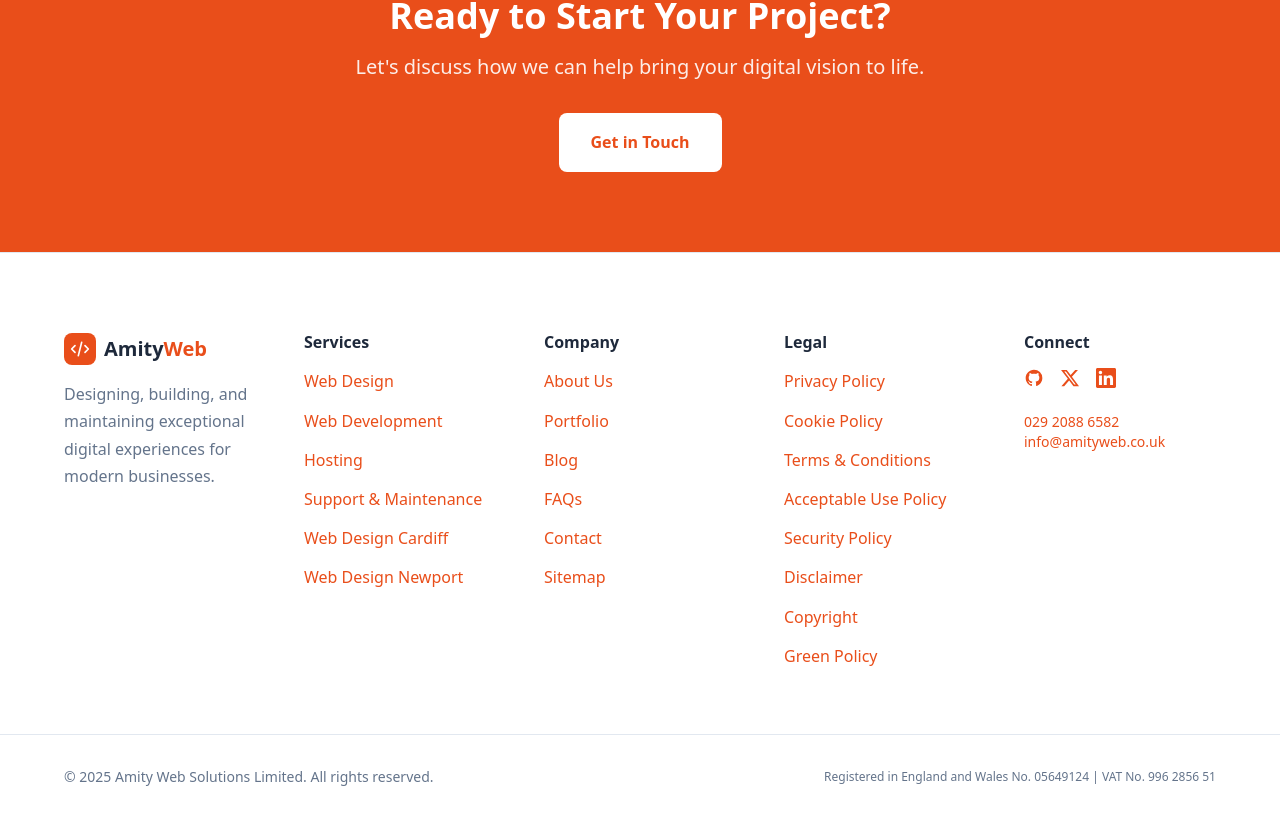
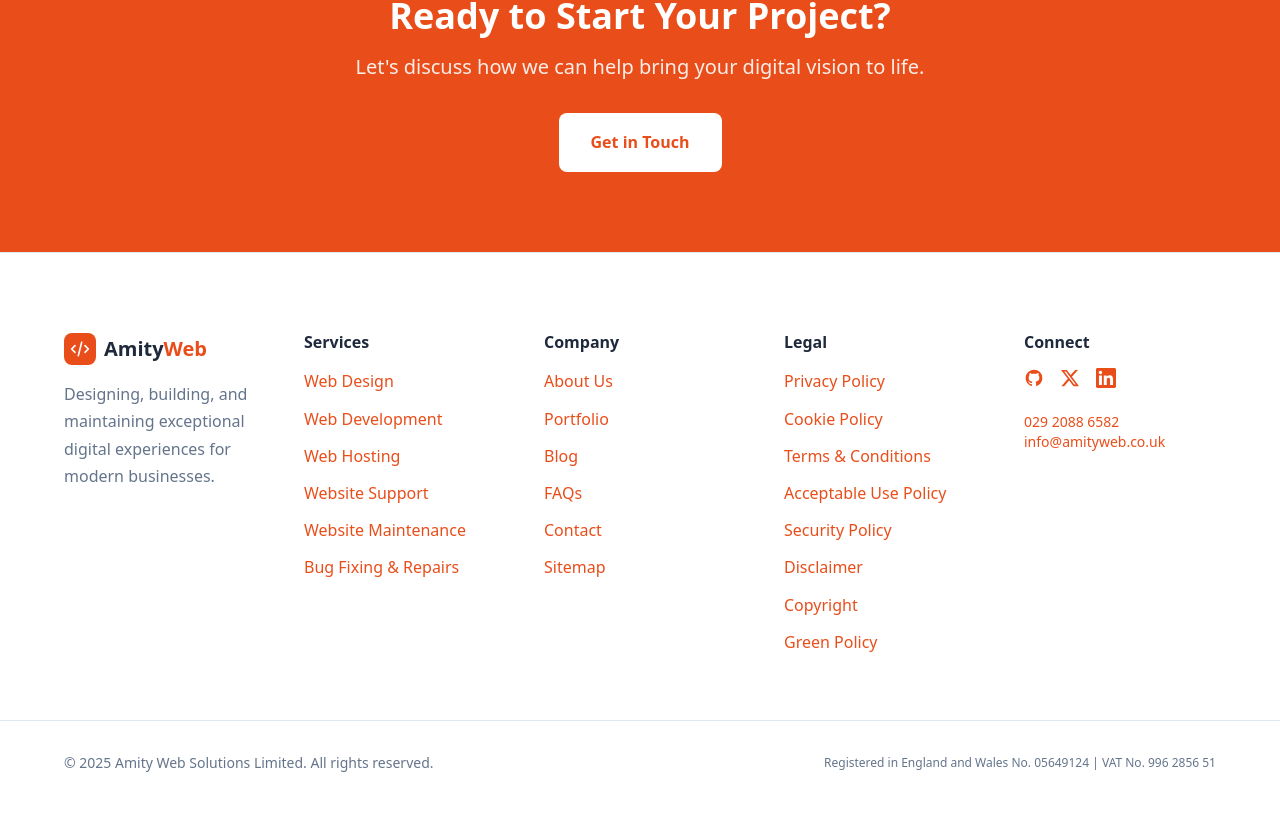
Before and after one commit to amityweb/amityweb-nextjs, a Next.js app: page / in a window 1280 px wide. Shown: the part 3023-3842 px from the top of the page. Built offline with nearby package versions, Linux system fonts and the light colour scheme.

Commit message:
Update footer: show all 6 services, update spacing to match site bullet points

```diff
--- a/src/app/globals.css
+++ b/src/app/globals.css
@@ -269,6 +269,21 @@ a:hover {
     background: var(--primary);
 }
 
+/* Footer menu styles */
+.footer-menu {
+    list-style: none;
+    padding: 0;
+    margin: 0;
+}
+
+.footer-menu li {
+    padding: 0;
+    margin-bottom: 0.625rem;
+}
+
+.footer-menu li:last-child {
+    margin-bottom: 0;
+}
 
 /* Prose styling for blog content */
 .prose {
--- a/src/components/Footer.tsx
+++ b/src/components/Footer.tsx
@@ -32,7 +32,7 @@ export default function Footer()
                     {/* Services */}
                     <div>
                         <h3 className="font-semibold text-[var(--foreground)] mb-4">Services</h3>
-                        <ul className="space-y-3">
+                        <ul className="footer-menu">
                             <li>
                                 <Link href="/services/web-design" className="text-[var(--muted)] hover:text-[var(--primary)] transition-colors">
                                     Web Design
@@ -44,23 +44,23 @@ export default function Footer()
                                 </Link>
                             </li>
                             <li>
-                                <Link href="/services/hosting" className="text-[var(--muted)] hover:text-[var(--primary)] transition-colors">
-                                    Hosting
+                                <Link href="/services/web-hosting" className="text-[var(--muted)] hover:text-[var(--primary)] transition-colors">
+                                    Web Hosting
                                 </Link>
                             </li>
                             <li>
-                                <Link href="/services/maintenance" className="text-[var(--muted)] hover:text-[var(--primary)] transition-colors">
-                                    Support & Maintenance
+                                <Link href="/services/website-support" className="text-[var(--muted)] hover:text-[var(--primary)] transition-colors">
+                                    Website Support
                                 </Link>
                             </li>
                             <li>
-                                <Link href="/web-design-cardiff" className="text-[var(--muted)] hover:text-[var(--primary)] transition-colors">
-                                    Web Design Cardiff
+                                <Link href="/services/website-maintenance" className="text-[var(--muted)] hover:text-[var(--primary)] transition-colors">
+                                    Website Maintenance
                                 </Link>
                             </li>
                             <li>
-                                <Link href="/web-design-newport" className="text-[var(--muted)] hover:text-[var(--primary)] transition-colors">
-                                    Web Design Newport
+                                <Link href="/services/bug-fixing" className="text-[var(--muted)] hover:text-[var(--primary)] transition-colors">
+                                    Bug Fixing & Repairs
                                 </Link>
                             </li>
                         </ul>
@@ -69,7 +69,7 @@ export default function Footer()
                     {/* Company */}
                     <div>
                         <h3 className="font-semibold text-[var(--foreground)] mb-4">Company</h3>
-                        <ul className="space-y-3">
+                        <ul className="footer-menu">
                             <li>
                                 <Link href="/about" className="text-[var(--muted)] hover:text-[var(--primary)] transition-colors">
                                     About Us
@@ -106,7 +106,7 @@ export default function Footer()
                     {/* Legal */}
                     <div>
                         <h3 className="font-semibold text-[var(--foreground)] mb-4">Legal</h3>
-                        <ul className="space-y-3">
+                        <ul className="footer-menu">
                             <li>
                                 <Link href="/legal/privacy-policy" className="text-[var(--muted)] hover:text-[var(--primary)] transition-colors">
                                     Privacy Policy
```
